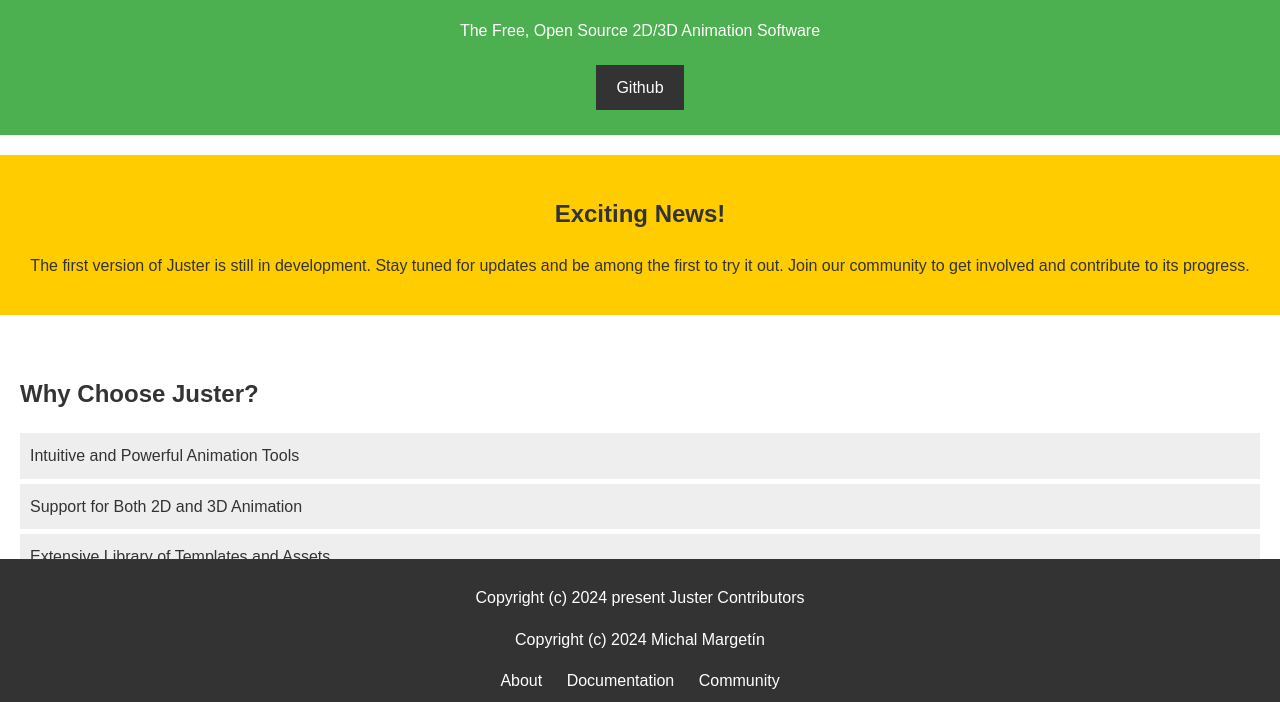
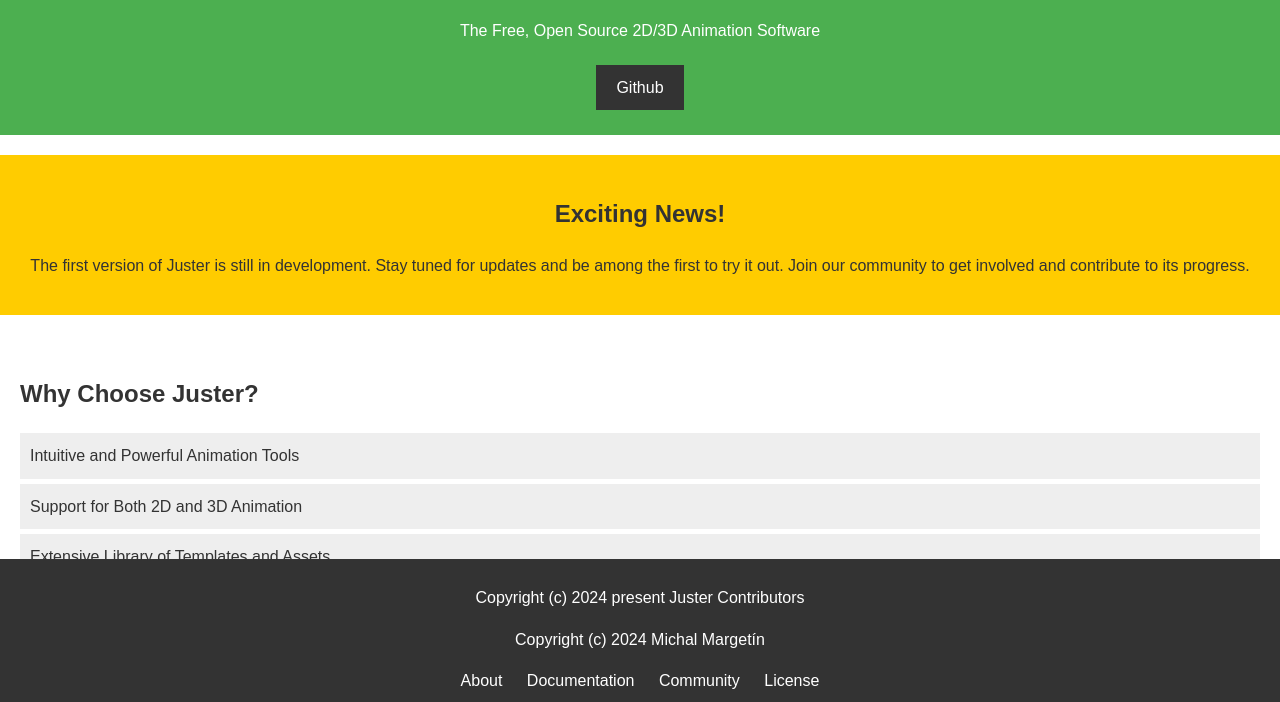
Before and after one commit to SharkStudiosSK/Juster, a plain HTML site: page index.html in a window 1280 px wide. Shown: the part 96-798 px from the top of the page. Drawn offline with Linux system fonts and the light colour scheme.

Commit message:
Added License to the bottom nav

```diff
--- a/index.html
+++ b/index.html
@@ -44,6 +44,7 @@
             <a href="#about">About</a>
             <a href="#documentation">Documentation</a>
             <a href="#community">Community</a>
+            <a href="#license">License</a>
         </nav>
     </footer>
 </body>
```
